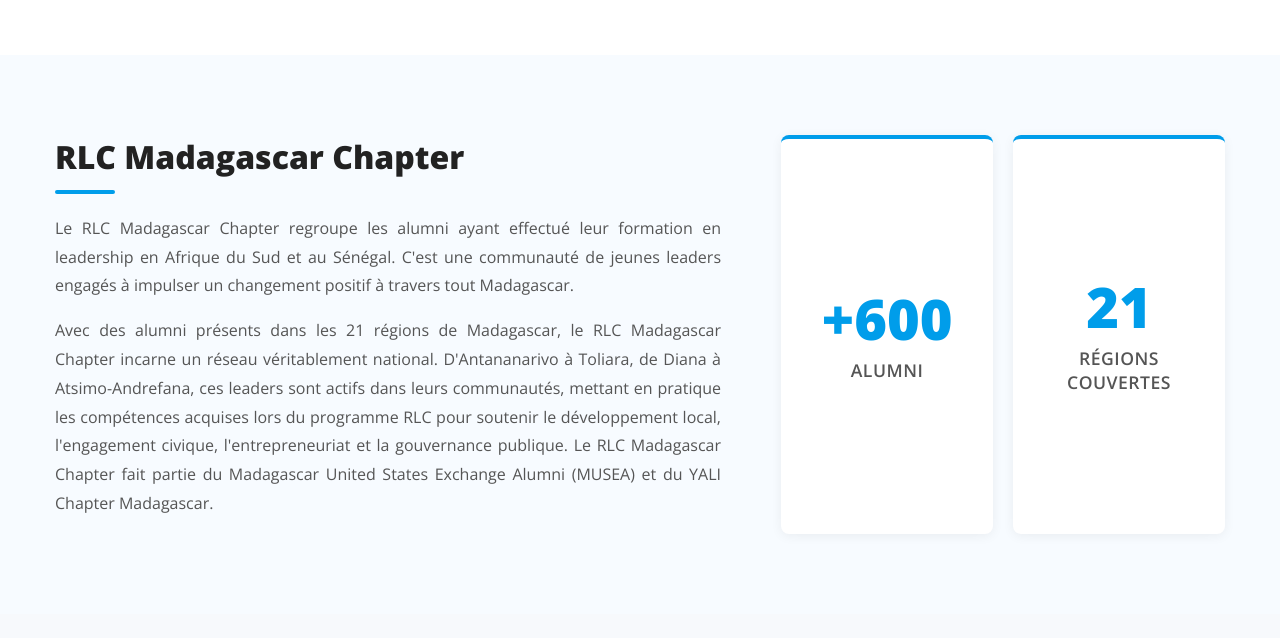
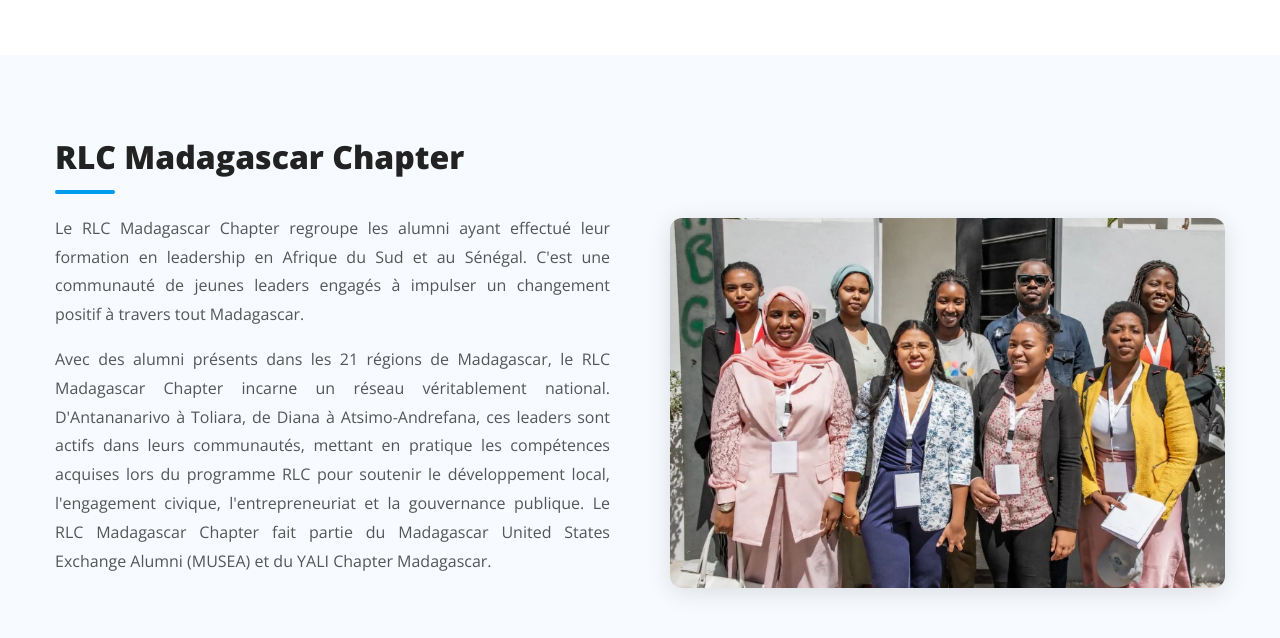
Before and after one commit to rlcmadagascar/rlc_website, a React (Vite) app: page / in a window 1280 px wide. Shown: the part 1900-2538 px from the top of the page. Built offline with nearby package versions, Linux system fonts and the light colour scheme; no server answers; the database is empty.

Commit message:
Accueil update

```diff
--- a/src/components/Chapter.css
+++ b/src/components/Chapter.css
@@ -5,7 +5,7 @@
 
 .chapter__grid {
   display: grid;
-  grid-template-columns: 1.5fr 1fr;
+  grid-template-columns: 1fr 1fr;
   gap: 60px;
   align-items: center;
 }
@@ -30,16 +30,30 @@
 .chapter__stats {
   display: grid;
   grid-template-columns: 1fr 1fr;
-  gap: 20px;
-  align-self: stretch;
+  gap: 12px;
+  margin-bottom: 24px;
+}
+
+.chapter__image {
+  border-radius: 12px;
+  overflow: hidden;
+  box-shadow: 0 4px 24px rgba(0, 0, 0, 0.12);
+  margin-top: 80px;
+}
+
+.chapter__image img {
+  width: 100%;
+  height: 100%;
+  object-fit: cover;
+  display: block;
 }
 
 .chapter__stat {
   background: #fff;
-  border-radius: 8px;
-  padding: 24px 16px;
+  border-radius: 6px;
+  padding: 7px 8px;
   text-align: center;
-  border-top: 4px solid #009dea;
+  border-top: 2px solid #009dea;
   box-shadow: 0 2px 12px rgba(0, 0, 0, 0.06);
   transition: transform 0.2s;
   display: flex;
@@ -54,16 +68,16 @@
 
 .chapter__stat-value {
   display: block;
-  font-size: 3.5rem;
+  font-size: 1.1rem;
   font-weight: 800;
   color: #009dea;
   line-height: 1;
-  margin-bottom: 12px;
+  margin-bottom: 3px;
 }
 
 .chapter__stat-label {
   display: block;
-  font-size: 1.1rem;
+  font-size: 0.55rem;
   color: #555;
   font-weight: 600;
   text-transform: uppercase;
@@ -75,4 +89,8 @@
     grid-template-columns: 1fr;
     gap: 40px;
   }
+
+  .chapter__image {
+    max-height: 320px;
+  }
 }
--- a/src/components/Chapter.jsx
+++ b/src/components/Chapter.jsx
@@ -54,10 +54,8 @@
             <p>{c.text1}</p>
             <p>{c.text2}</p>
           </div>
-          <div className="chapter__stats">
-            {c.stats.map((s, i) => (
-              <CounterStat key={i} value={s.value} prefix={s.prefix} label={s.label} />
-            ))}
+          <div className="chapter__image">
+            <img src="/image_dakar.webp" alt="RLC Madagascar Chapter" />
           </div>
         </div>
       </div>
```
Also changed, not shown: public/image_dakar.webp (added), 1 other file (tests, documents, lock files or other folders).
